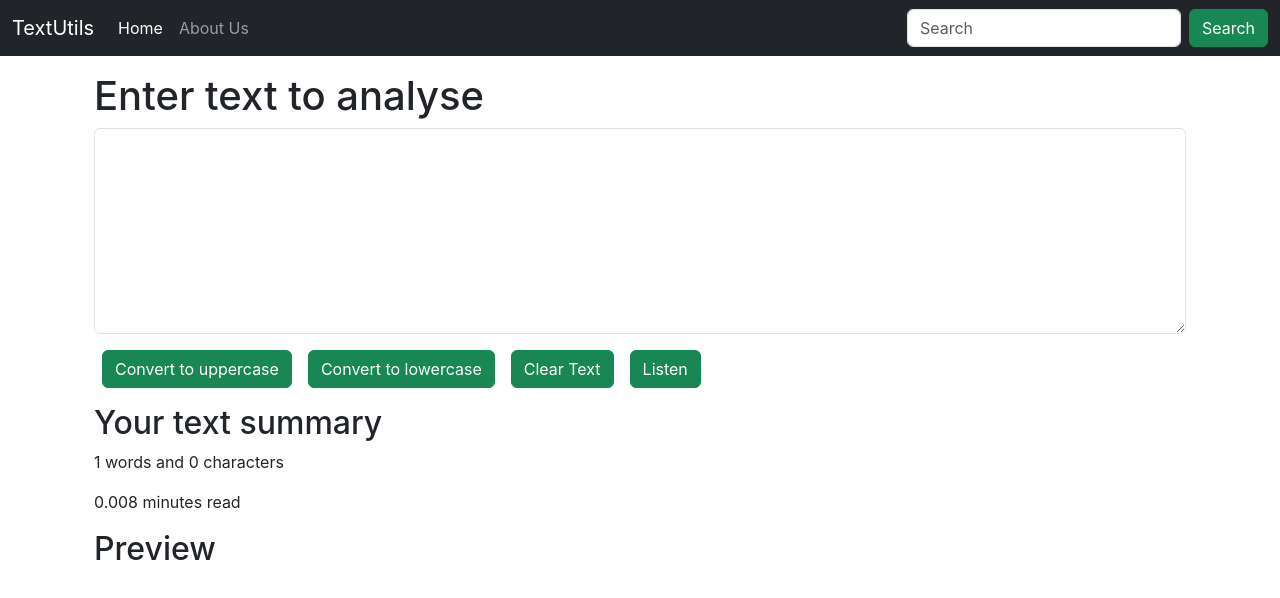
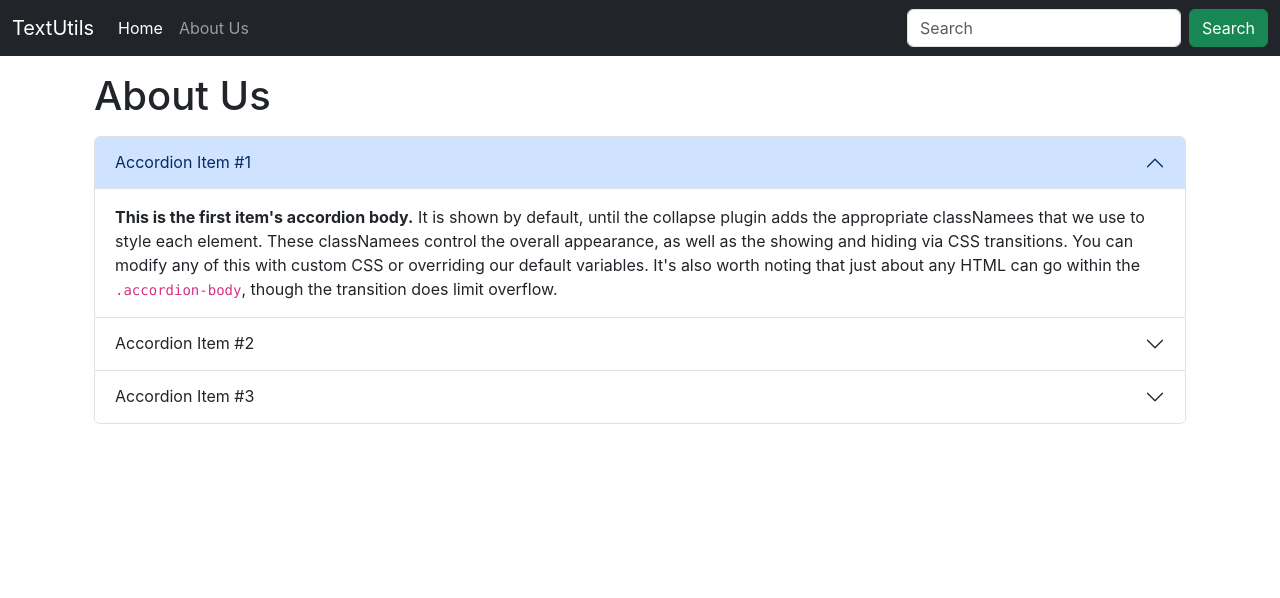
Before and after one commit to ayushigupta4/Learning-react, a React (Create React App) app: page /about in a window 1280 px wide. Shown: the top 598 px of the page. Built offline with nearby package versions, Linux system fonts and the light colour scheme.

Commit message:
Add about component

```diff
--- a/src/App.js
+++ b/src/App.js
@@ -1,4 +1,5 @@
 import './App.css';
+import About from './components/About';
 import Navbar from './components/Navbar';
 import TextForm from './components/TextForm';
 
@@ -9,7 +10,9 @@
       <Navbar title="TextUtils" home="Home" about="About Us"/>
       <div className="container my-3">
 
-        <TextForm heading="Enter text to analyse"/>
+        {/* <TextForm heading="Enter text to analyse"/> */}
+
+        <About/>
       </div>
 
 
--- /dev/null
+++ b/src/components/About.js
@@ -0,0 +1,47 @@
+import React from 'react'
+
+export default function About() {
+  return (
+    <div className='container'>
+        <h1 className="my-3">About Us</h1>
+        <div className="accordion" id="accordionExample">
+            <div className="accordion-item">
+                <h2 className="accordion-header">
+                <button className="accordion-button" type="button" data-bs-toggle="collapse" data-bs-target="#collapseOne" aria-expanded="true" aria-controls="collapseOne">
+                    Accordion Item #1
+                </button>
+                </h2>
+                <div id="collapseOne" className="accordion-collapse collapse show" data-bs-parent="#accordionExample">
+                    <div className="accordion-body">
+                        <strong>This is the first item's accordion body.</strong> It is shown by default, until the collapse plugin adds the appropriate classNamees that we use to style each element. These classNamees control the overall appearance, as well as the showing and hiding via CSS transitions. You can modify any of this with custom CSS or overriding our default variables. It's also worth noting that just about any HTML can go within the <code>.accordion-body</code>, though the transition does limit overflow.
+                    </div>
+                </div>
+            </div>
+            <div className="accordion-item">
+                <h2 className="accordion-header">
+                <button className="accordion-button collapsed" type="button" data-bs-toggle="collapse" data-bs-target="#collapseTwo" aria-expanded="false" aria-controls="collapseTwo">
+                Accordion Item #2
+                </button>
+                </h2>
+                <div id="collapseTwo" className="accordion-collapse collapse" data-bs-parent="#accordionExample">
+                    <div className="accordion-body">
+                        <strong>This is the second item's accordion body.</strong> It is hidden by default, until the collapse plugin adds the appropriate classNamees that we use to style each element. These classNamees control the overall appearance, as well as the showing and hiding via CSS transitions. You can modify any of this with custom CSS or overriding our default variables. It's also worth noting that just about any HTML can go within the <code>.accordion-body</code>, though the transition does limit overflow.
+                    </div>
+                </div>
+            </div>
+            <div className="accordion-item">
+                <h2 className="accordion-header">
+                <button className="accordion-button collapsed" type="button" data-bs-toggle="collapse" data-bs-target="#collapseThree" aria-expanded="false" aria-controls="collapseThree">
+                Accordion Item #3
+                </button>
+                </h2>
+                <div id="collapseThree" className="accordion-collapse collapse" data-bs-parent="#accordionExample">
+                    <div className="accordion-body">
+                        <strong>This is the third item's accordion body.</strong> It is hidden by default, until the collapse plugin adds the appropriate classNamees that we use to style each element. These classNamees control the overall appearance, as well as the showing and hiding via CSS transitions. You can modify any of this with custom CSS or overriding our default variables. It's also worth noting that just about any HTML can go within the <code>.accordion-body</code>, though the transition does limit overflow.
+                    </div>
+                </div>
+            </div>
+        </div>
+    </div>
+  )
+}
```
